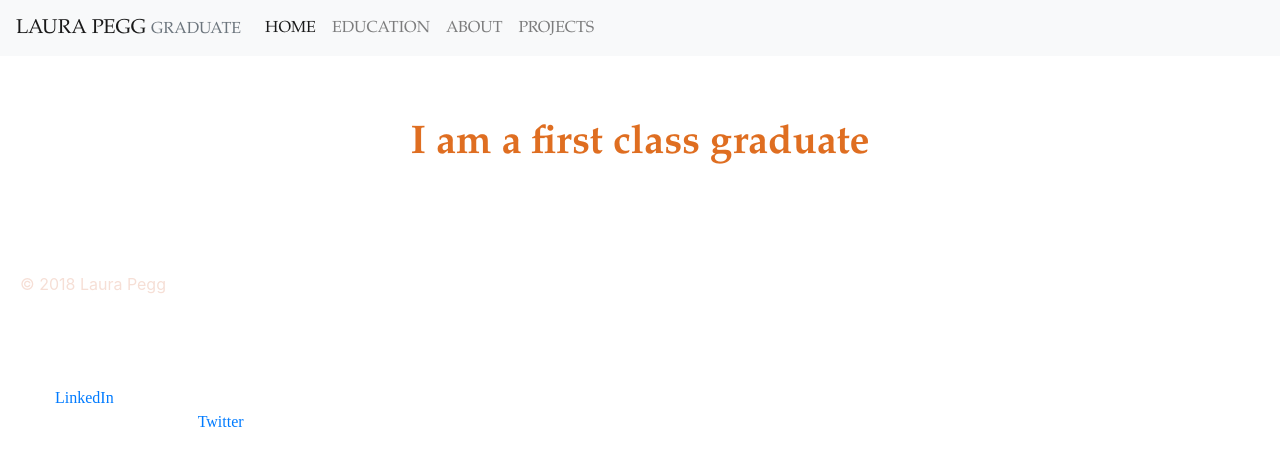
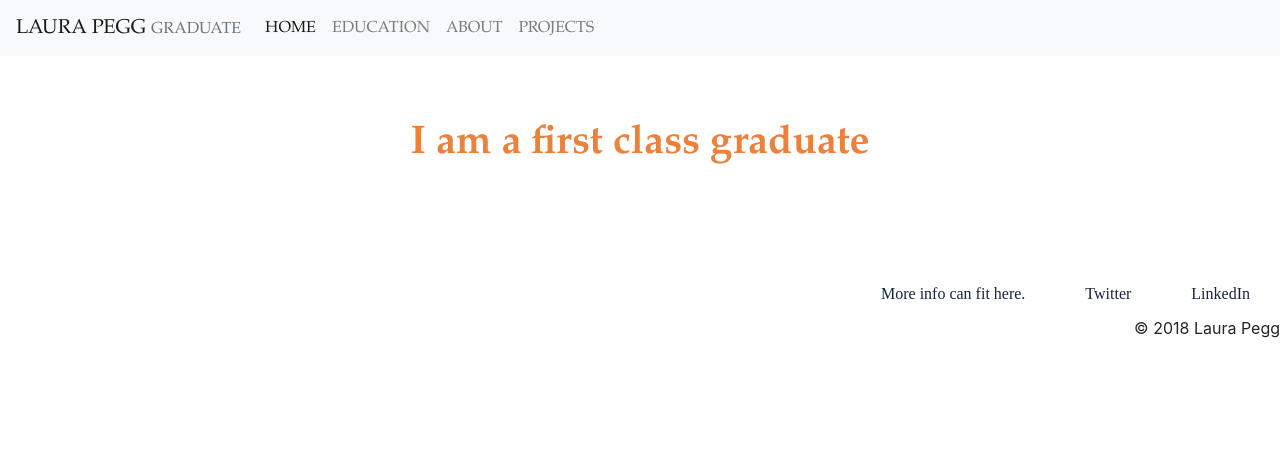
Before and after one commit to larocupe/experiment, a plain HTML site: page default.html in a window 1280 px wide. Drawn offline with nearby package versions, Linux system fonts and the light colour scheme.

Commit message:
Updates to css.
Playing with flexibility

```diff
--- a/css/main.css
+++ b/css/main.css
@@ -9,13 +9,15 @@ button{
 }
 
 .container{
-   color: #white;
+  width: 75%;
+  float: center;
+  color: #white;
   font-family: Bodoni Antiqua;
 
 }
 
 h1{
-	color: #df6e21;
+	color: #ea823e;
 	font-family: 'Libre Baskerville', bold, palatino;
 	font-weight: 600;
 }
@@ -62,9 +64,9 @@ p {
   font-family: 'Libre Franklin';
 	}
 .navbar-brand{
+
   font-family: 'Libre Baskerville',palatino;
   font-color: #002c54
-  font
 }
 
 .nav-item{
@@ -72,8 +74,6 @@ p {
   font-color: #002c54;
 }
 .card{
-  justify-content: space-around;
-  box-sizing: border-box;
   box-shadow: rgba(0,0,0,0.2);
   transition: 0.3s;
 }
@@ -85,21 +85,14 @@ p {
   font-family: 'Libre Franklin';
 }
 
-.footer-col-wrapper {
-  color: #grey;
-  margin-left: 2.5em;
-}
 
 .footer-col {
   color: #F6DFD6;
-  margin-bottom: 5em;
+  margin-bottom: 1em;
   padding-left: 20px;
 }
-.row-sm-10{
-  color: #grey;
-  padding-left: 2.5em;
+.flex-container {
+  display: flex;
+  flex-direction: row-reverse;
+  align-items: baseline;
 }
-.row-sm-11{
-  color: #blue;
-  padding: 1.5em;
-}
--- a/default.html
+++ b/default.html
@@ -52,17 +52,13 @@
 	   <h1 style="text-align:center;" class="intropage">I am a first class graduate</h1>
 </div>
 </main>
-<footer class="footer-col">&copy; 2018 Laura Pegg</footer>
-  <div id='official' class="row">
-     <div class="row-sm-10">
-    <p>
-      <a href="http://www.linkedin.co.uk/">LinkedIn</a>
-    </p>
-    </div>
-    <div class="row-sm-11">
-    <p> <a href="http://www.Twitter.com">Twitter</a>
-    </p>
-    </div>
-  </div>
+<div class="flex-container">
+  <div><p href="http://www.linkedin.co.uk/">LinkedIn</p></div>
+
+  <div><p href="http://www.Twitter.com">Twitter</p></div>
+
+  <div><p>More info can fit here.<p></div>
+</div>
+ <footer class="flex-container">&copy; 2018 Laura Pegg</footer>
 </body>
 </html>
```
Also changed, not shown: about.html (+3 -3 lines), projects.html (+4 -1 lines).
